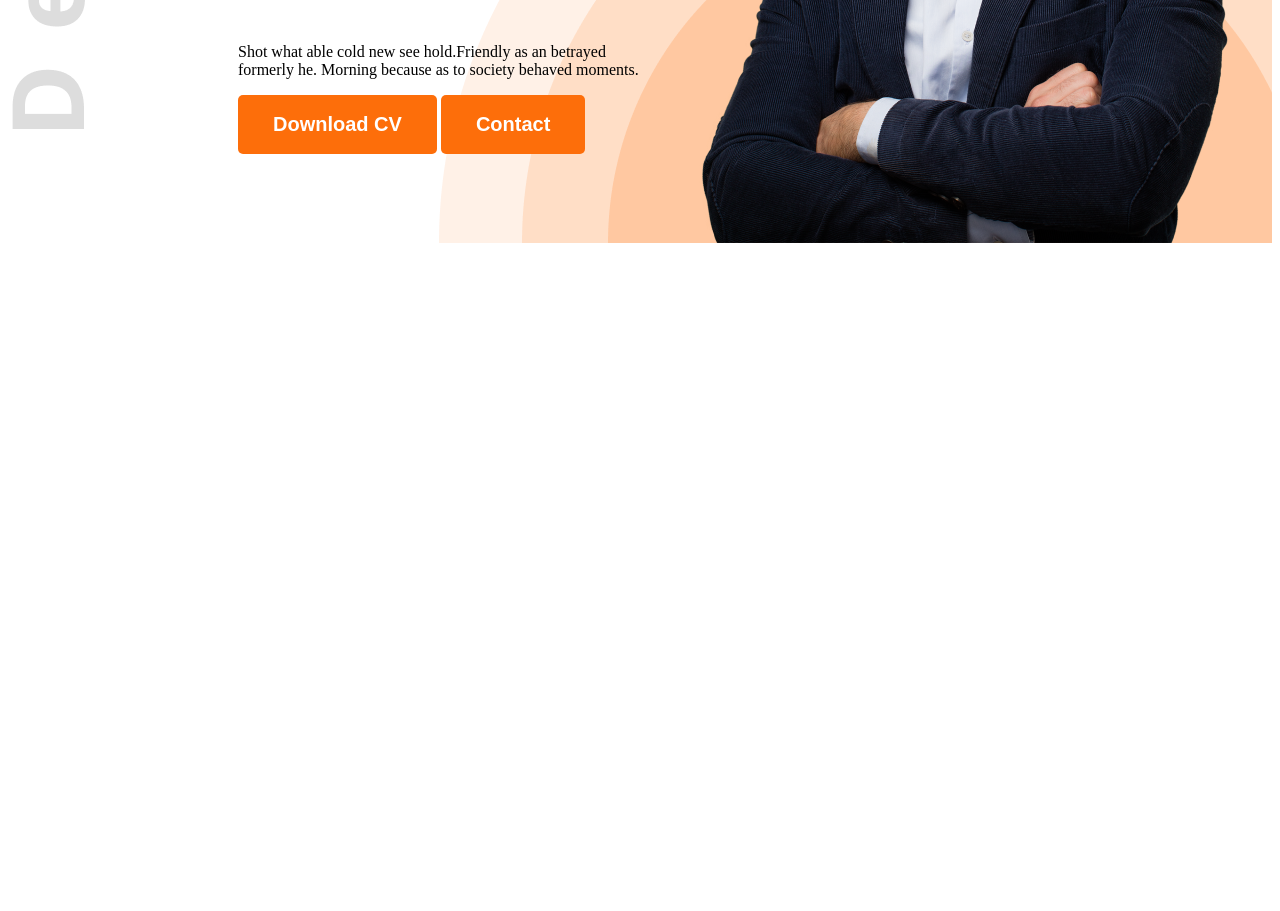
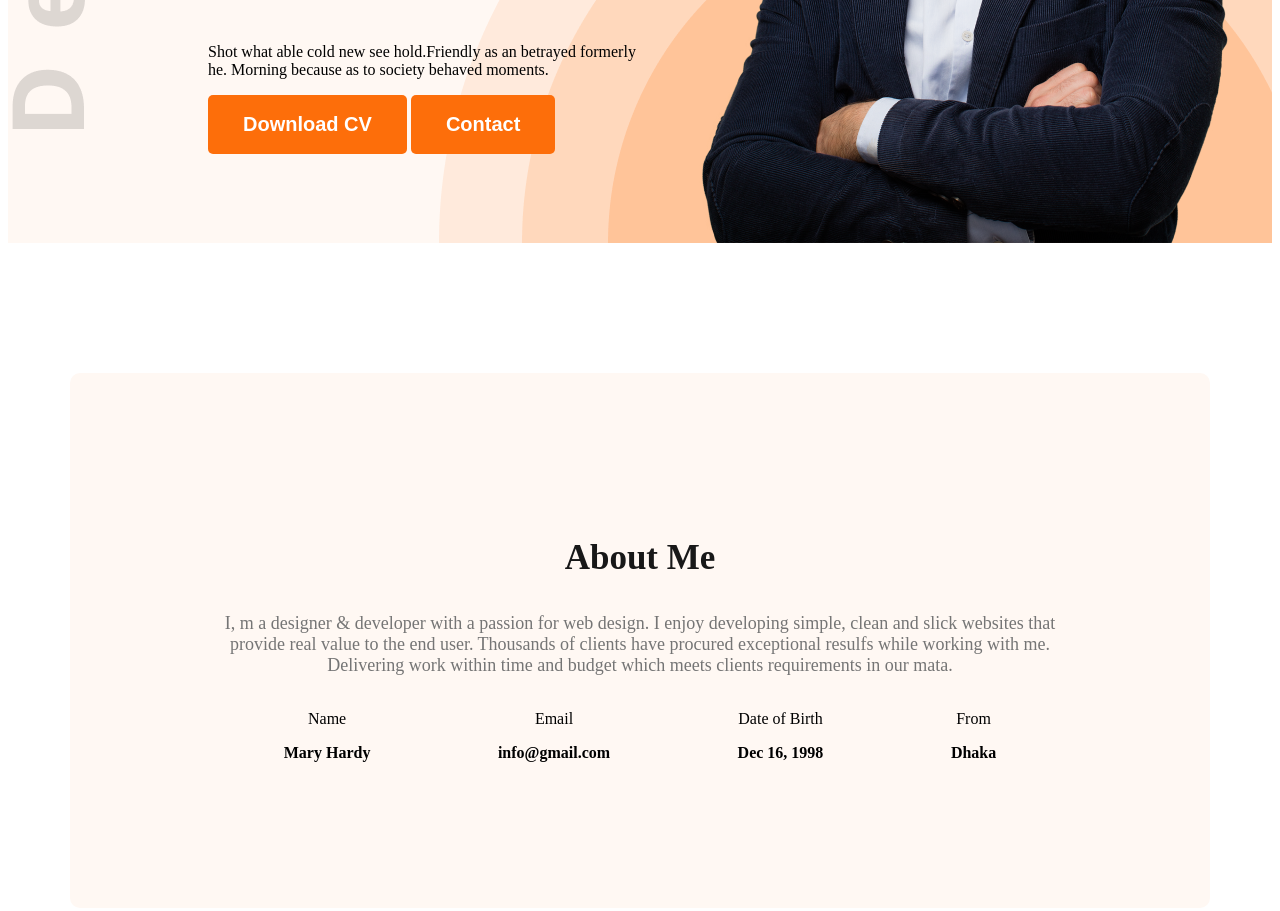
Before and after one commit to AnkonChy/my-portfolio, a plain HTML site: page index.html in a window 1280 px wide. Shown: the part 684-1595 px from the top of the page. Before the commit the page ends 935 px from the top, so only its background shows below. Drawn offline with nearby package versions, Linux system fonts and the light colour scheme.

Commit message:
about section updated

```diff
--- a/index.html
+++ b/index.html
@@ -9,7 +9,7 @@
 </head>
 
 <body>
-    <header class="header">
+    <header class="header secondary-bg">
         <nav>
             <h3 class="nav-title">Ma<span class="text-primary">r</span>y</h3>
             <ul>
@@ -32,6 +32,39 @@
             <img class="banner-profile-picture" src="images/hardy.png" alt="">
         </div>
     </header>
+
+    <main>
+        <section class="about secondary-bg">
+            <h3 class="section-title dark-1">About Me</h3>
+            <p class="section-description">
+                I, m a designer & developer with a passion for web design. I enjoy developing simple, clean and
+                slick websites that provide real value to the end user. Thousands of clients have procured
+                exceptional resulfs while working with me. Delivering work within time and budget which meets
+                clients requirements in our mata.
+            </p>
+
+            <div class="about-items">
+                <!-- .about-item*4>p.item-title+p.item-description -->
+                <div class="about-item">
+                    <p class="item-title">Name</p>
+                    <p class="item-description">Mary Hardy</p>
+                </div>
+                <div class="about-item">
+                    <p class="item-title">Email</p>
+                    <p class="item-description">info@gmail.com</p>
+                </div>
+                <div class="about-item">
+                    <p class="item-title">Date of Birth</p>
+                    <p class="item-description">Dec 16, 1998</p>
+                </div>
+                <div class="about-item">
+                    <p class="item-title">From</p>
+                    <p class="item-description">Dhaka</p>
+                </div>
+
+            </div>
+        </section>
+    </main>
 </body>
 
 </html>
--- a/styles/portfolio.css
+++ b/styles/portfolio.css
@@ -17,6 +17,11 @@ nav {
 }
 
 /* shared style */
+
+.secondary-bg {
+    background-color: #FFF8F3;
+}
+
 .text-primary {
     color: #FD6E0A;
 }
@@ -29,8 +34,6 @@ nav {
     color: #474747;
 }
 
-
-
 .btn-primary {
     background-color: #FD6E0A;
     font-size: 20px;
@@ -41,12 +44,24 @@ nav {
     border: none;
 }
 
+.section-title {
+    font-size: 35px;
+    font-weight: bold;
+}
+
+.section-description {
+    font-size: 18px;
+    color: #757575;
+    ;
+}
+
 /* header styles */
-.header{
-    background-image: url('/images/developer.png'),url('/images/header_bg.png');
+.header {
+    background-image: url('/images/developer.png'), url('/images/header_bg.png');
     background-repeat: no-repeat;
-    background-position: top left,bottom right;
+    background-position: top left, bottom right;
 }
+
 /* nav styles */
 nav ul {
     display: flex;
@@ -79,7 +94,7 @@ nav ul li a {
 .banner {
     display: flex;
     justify-content: space-between;
-    margin: 0 35px 0 230px;
+    margin: 0 35px 0 200px;
 }
 
 .banner-content {
@@ -89,3 +104,26 @@ nav ul li a {
 .banner-profile-picture {
     width: 584px;
 }
+
+/* main styles */
+main {
+    max-width: 1140px;
+    margin: 0 auto;
+}
+
+/* about styles */
+.about {
+    border-radius: 10px;
+    padding: 130px 150px;
+    text-align: center;
+    margin-top: 130px;
+}
+.about-items{
+    display: flex;
+    justify-content: space-around;
+    /* align-items: center; */
+}
+
+.item-description{
+    font-weight: bold;
+}
```
